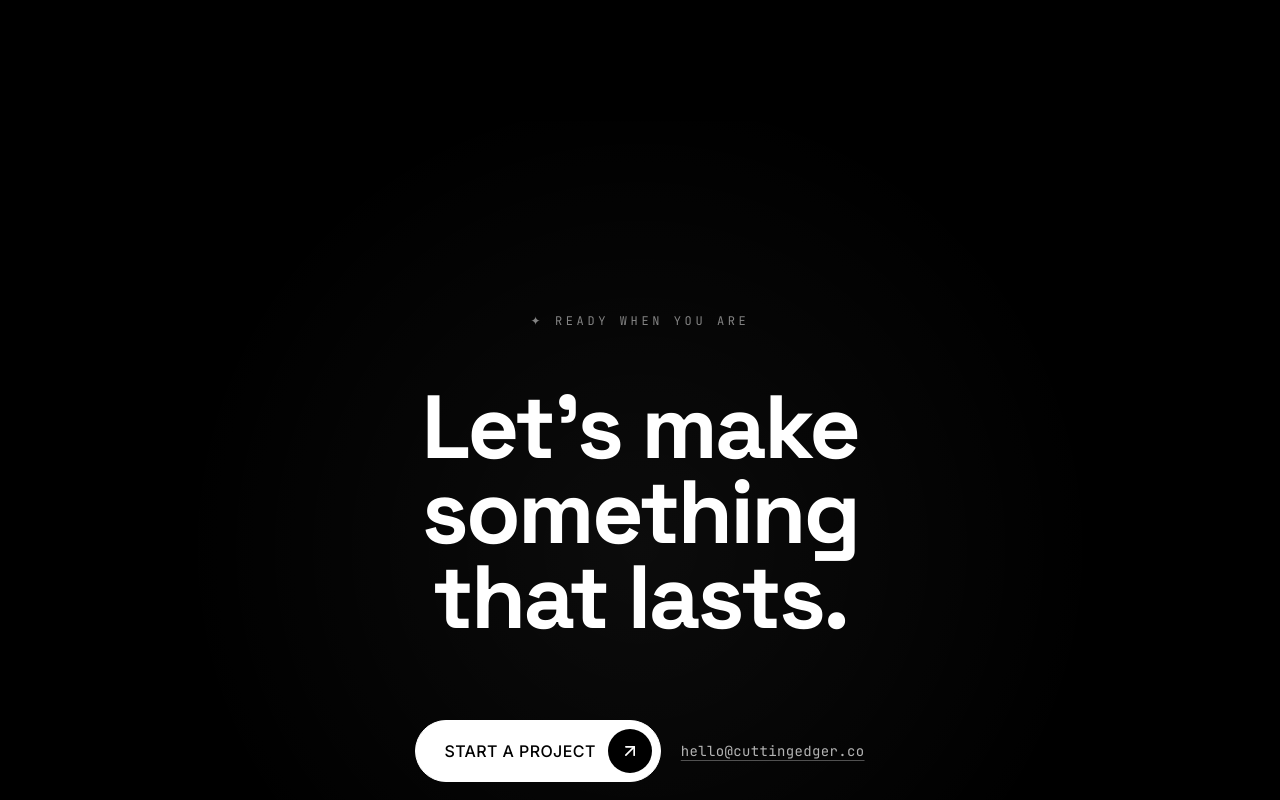
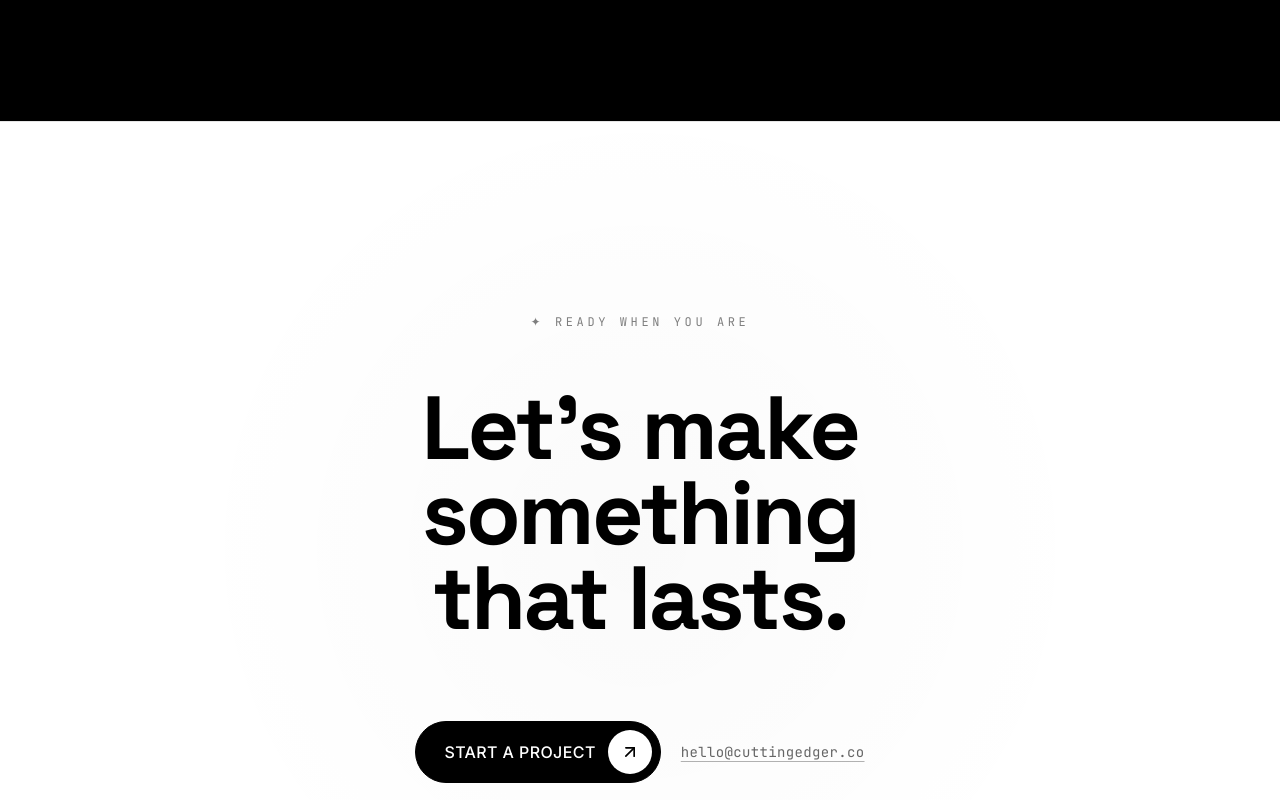
Before and after one commit to fazlerabbysm-tech/agencydemo, a Next.js app: page / in a window 1280 px wide. Shown: the part 4620-5420 px from the top of the page. Built offline with nearby package versions, Linux system fonts and the light colour scheme.

Commit message:
2bd982b1-a06c-4a00-a53e-92c14042d4df

```diff
--- a/src/components/site/faq.tsx
+++ b/src/components/site/faq.tsx
@@ -58,7 +58,7 @@ export default function FAQ() {
               whileInView={{ opacity: 1, y: 0 }}
               viewport={{ once: true, margin: "-80px" }}
               transition={{ duration: 0.8, ease: [0.22, 1, 0.36, 1] }}
-              className="font-display font-bold tracking-[-0.02em] leading-[0.92] text-[13vw] sm:text-[9vw] lg:text-[5.5vw] lg:sticky lg:top-28"
+              className="font-display font-bold tracking-[-0.02em] leading-[0.92] text-[11vw] sm:text-[9vw] lg:text-[5.5vw] lg:sticky lg:top-28 break-words"
             >
               Frequent
               <br />
--- a/src/components/site/final-cta.tsx
+++ b/src/components/site/final-cta.tsx
@@ -7,14 +7,14 @@ export default function FinalCTA() {
   return (
     <section
       id="contact"
-      className="relative bg-black text-white py-20 sm:py-32 md:py-48 overflow-hidden"
+      className="relative bg-white text-black py-20 sm:py-32 md:py-48 overflow-hidden border-t border-black/10"
     >
-      {/* Subtle radial spotlight */}
+      {/* Subtle dark radial spotlight on white */}
       <div
-        className="absolute inset-0 opacity-60"
+        className="absolute inset-0 opacity-50"
         style={{
           background:
-            "radial-gradient(circle at 50% 50%, rgba(255,255,255,0.08), transparent 60%)",
+            "radial-gradient(circle at 50% 50%, rgba(0,0,0,0.04), transparent 60%)",
         }}
       />
 
@@ -24,7 +24,7 @@ export default function FinalCTA() {
           whileInView={{ opacity: 1, y: 0 }}
           viewport={{ once: true, margin: "-80px" }}
           transition={{ duration: 0.6 }}
-          className="font-mono text-[10px] sm:text-[11px] md:text-xs tracking-[0.3em] uppercase text-white/50 mb-8 sm:mb-10 md:mb-14"
+          className="font-mono text-[10px] sm:text-[11px] md:text-xs tracking-[0.3em] uppercase text-black/50 mb-8 sm:mb-10 md:mb-14"
         >
           ✦ Ready when you are
         </motion.p>
@@ -34,7 +34,7 @@ export default function FinalCTA() {
           whileInView={{ opacity: 1, y: 0 }}
           viewport={{ once: true, margin: "-80px" }}
           transition={{ duration: 0.9, ease: [0.22, 1, 0.36, 1] }}
-          className="font-display font-bold tracking-[-0.03em] leading-[0.95] text-[11vw] sm:text-[8vw] lg:text-[7vw] max-w-[14ch] mx-auto text-balance"
+          className="font-display font-bold tracking-[-0.03em] leading-[0.95] text-[10vw] sm:text-[8vw] lg:text-[7vw] max-w-[14ch] mx-auto text-balance break-words"
         >
           Let&apos;s make something that lasts.
         </motion.h2>
@@ -48,12 +48,12 @@ export default function FinalCTA() {
         >
           <a
             href="mailto:hello@cuttingedger.co"
-            className="group inline-flex items-center gap-3 bg-white text-black pl-5 sm:pl-7 pr-1.5 sm:pr-2 py-1.5 sm:py-2 rounded-full hover:bg-transparent hover:text-white border border-white transition-colors duration-300"
+            className="group inline-flex items-center gap-3 bg-black text-white pl-5 sm:pl-7 pr-1.5 sm:pr-2 py-1.5 sm:py-2 rounded-full hover:bg-transparent hover:text-black border border-black transition-colors duration-300"
           >
             <span className="text-xs sm:text-sm md:text-base font-medium tracking-wide uppercase">
               Start a project
             </span>
-            <span className="h-9 w-9 sm:h-10 sm:w-10 md:h-11 md:w-11 rounded-full bg-black text-white flex items-center justify-center group-hover:bg-white group-hover:text-black transition-colors duration-300">
+            <span className="h-9 w-9 sm:h-10 sm:w-10 md:h-11 md:w-11 rounded-full bg-white text-black flex items-center justify-center group-hover:bg-black group-hover:text-white transition-colors duration-300">
               <ArrowUpRight size={16} strokeWidth={2} className="sm:hidden" />
               <ArrowUpRight size={20} strokeWidth={2} className="hidden sm:block" />
             </span>
@@ -61,7 +61,7 @@ export default function FinalCTA() {
 
           <a
             href="mailto:hello@cuttingedger.co"
-            className="font-mono text-xs sm:text-sm tracking-wide text-white/70 hover:text-white transition-colors underline underline-offset-4 decoration-white/30"
+            className="font-mono text-xs sm:text-sm tracking-wide text-black/60 hover:text-black transition-colors underline underline-offset-4 decoration-black/30"
           >
             hello@cuttingedger.co
           </a>
--- a/src/components/site/footer.tsx
+++ b/src/components/site/footer.tsx
@@ -107,7 +107,7 @@ export default function Footer() {
 
         {/* Mega wordmark */}
         <div className="px-5 sm:px-6 md:px-10 pb-6 sm:pb-8">
-          <div className="font-display font-bold tracking-[-0.04em] leading-none text-[16vw] md:text-[14vw] lg:text-[13vw] text-white select-none">
+          <div className="font-display font-bold tracking-[-0.04em] leading-none text-[11vw] md:text-[14vw] lg:text-[13vw] text-white select-none">
             CUTTINGEDGER
           </div>
         </div>
--- a/src/components/site/hero.tsx
+++ b/src/components/site/hero.tsx
@@ -143,7 +143,7 @@ export default function Hero() {
             <p className="font-mono text-[10px] sm:text-xs md:text-sm tracking-[0.2em] uppercase text-white/70 mb-4 sm:mb-6">
               {slides[index].kicker}
             </p>
-            <h1 className="font-display font-bold tracking-[-0.02em] leading-[0.92] text-[13vw] sm:text-[10vw] md:text-[8vw] lg:text-[7.5rem] xl:text-[8.5rem]">
+            <h1 className="font-display font-bold tracking-[-0.02em] leading-[0.92] text-[11vw] sm:text-[10vw] md:text-[8vw] lg:text-[7.5rem] xl:text-[8.5rem] break-words">
               {slides[index].title.split("\n").map((line, i) => (
                 <span key={i} className="block">
                   {line}
--- a/src/components/site/services.tsx
+++ b/src/components/site/services.tsx
@@ -72,7 +72,7 @@ export default function Services() {
           whileInView={{ opacity: 1, y: 0 }}
           viewport={{ once: true, margin: "-80px" }}
           transition={{ duration: 0.8, ease: [0.22, 1, 0.36, 1] }}
-          className="font-display font-bold tracking-[-0.02em] leading-[0.92] text-[12vw] sm:text-[9vw] lg:text-[6.5vw]"
+          className="font-display font-bold tracking-[-0.02em] leading-[0.92] text-[11vw] sm:text-[9vw] lg:text-[6.5vw] break-words"
         >
           What can we
           <br />
--- a/src/components/site/what-we-do.tsx
+++ b/src/components/site/what-we-do.tsx
@@ -58,7 +58,7 @@ export default function WhatWeDo() {
               whileInView={{ opacity: 1, y: 0 }}
               viewport={{ once: true, margin: "-80px" }}
               transition={{ duration: 0.8, ease: [0.22, 1, 0.36, 1] }}
-              className="font-display font-bold tracking-[-0.02em] leading-[0.95] text-[12vw] sm:text-[8vw] lg:text-[5.5vw]"
+              className="font-display font-bold tracking-[-0.02em] leading-[0.95] text-[11vw] sm:text-[8vw] lg:text-[5.5vw] break-words"
             >
               What can we
               <br />
--- a/src/components/site/work-showcase.tsx
+++ b/src/components/site/work-showcase.tsx
@@ -58,7 +58,7 @@ export default function WorkShowcase() {
           whileInView={{ opacity: 1, y: 0 }}
           viewport={{ once: true, margin: "-80px" }}
           transition={{ duration: 0.8, ease: [0.22, 1, 0.36, 1] }}
-          className="font-display font-bold tracking-[-0.02em] leading-[0.92] text-[12vw] sm:text-[9vw] lg:text-[6.5vw]"
+          className="font-display font-bold tracking-[-0.02em] leading-[0.92] text-[11vw] sm:text-[9vw] lg:text-[6.5vw] break-words"
         >
           Recent
           <br />
```
